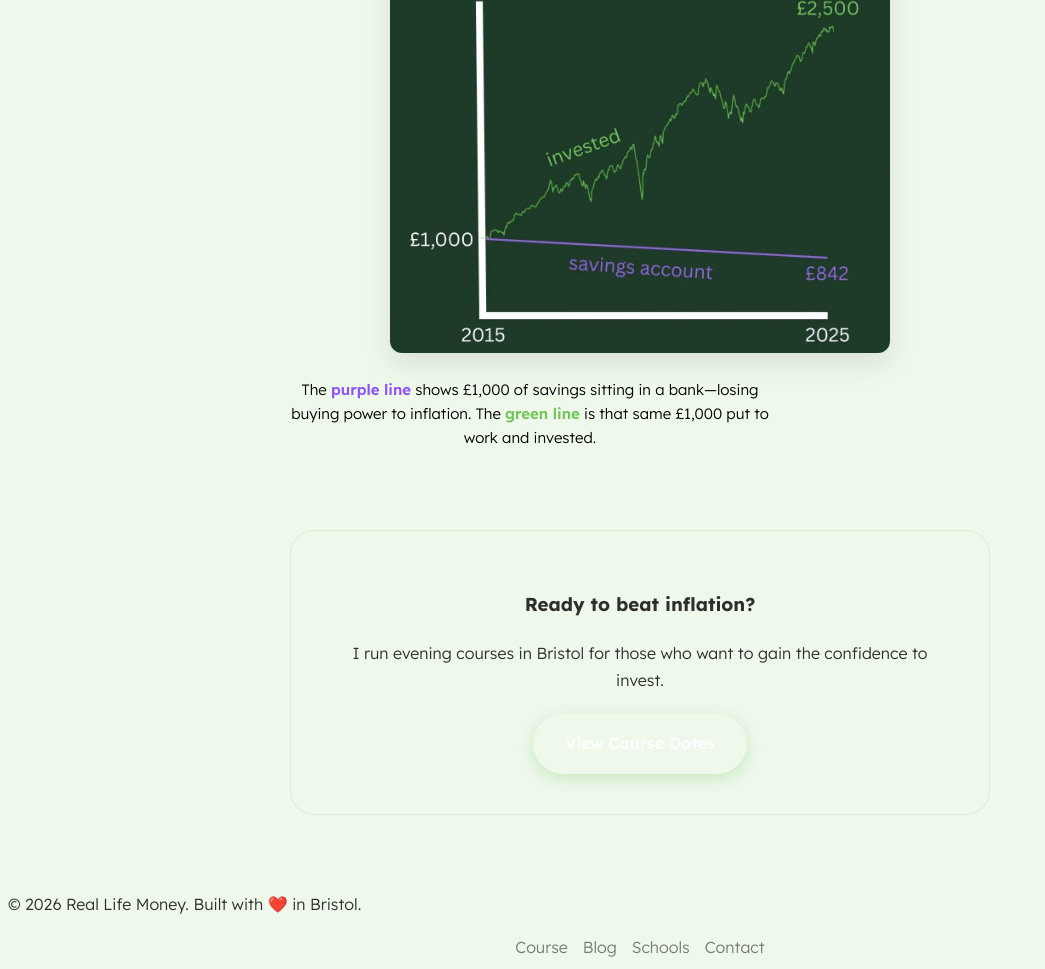
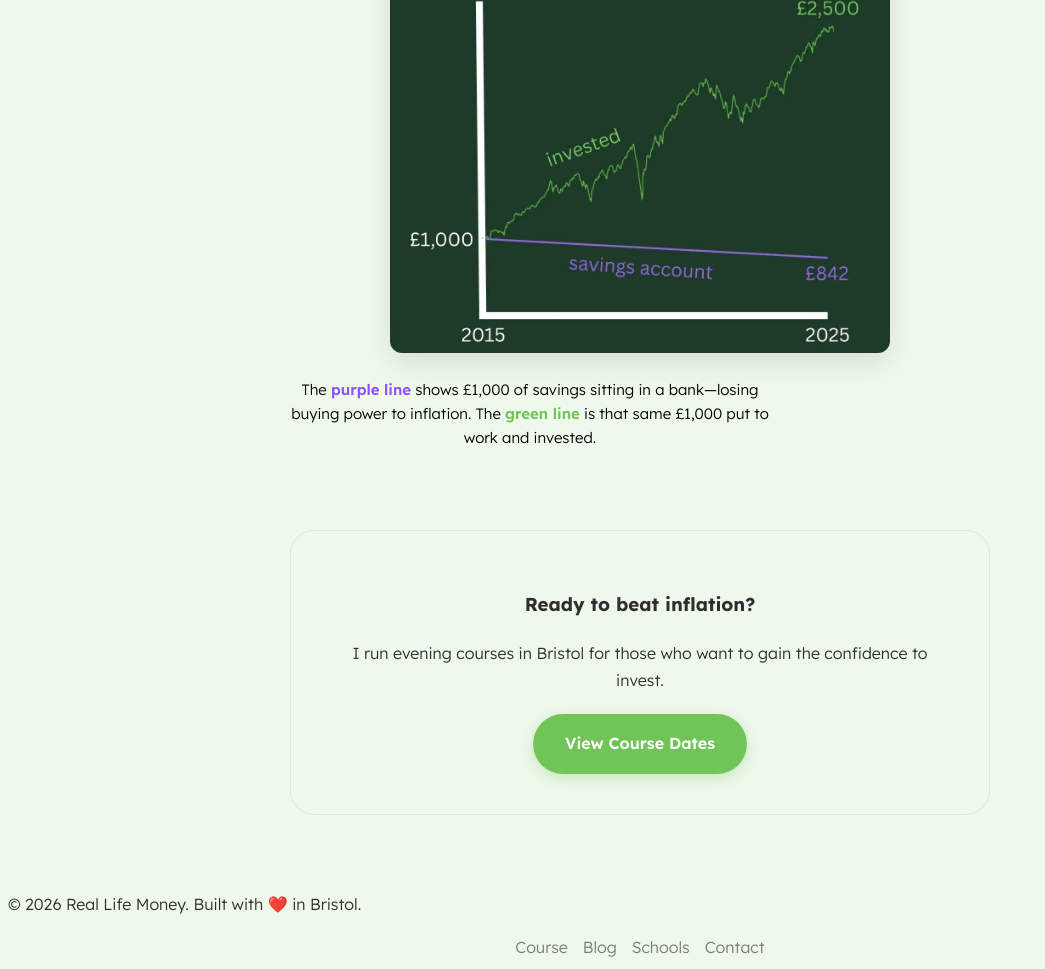
Before and after one commit to reallifemoney/reallifemoney, a plain HTML site: page blog/inflation-eating-your-money.html in a window 1280 px wide. Shown: the part 2723-3692 px from the top of the page, without its empty margins (0-1045 px from the left). Drawn offline with Linux system fonts and the light colour scheme.

Commit message:
Update inflation-eating-your-money.html

```diff
--- a/blog/inflation-eating-your-money.html
+++ b/blog/inflation-eating-your-money.html
@@ -20,6 +20,7 @@
     --muted:   #6b6b6b;
     --rule:    #daecd6;
     --white:   #ffffff;
+    --green:   #71c558;
 }
 
 body {
```
